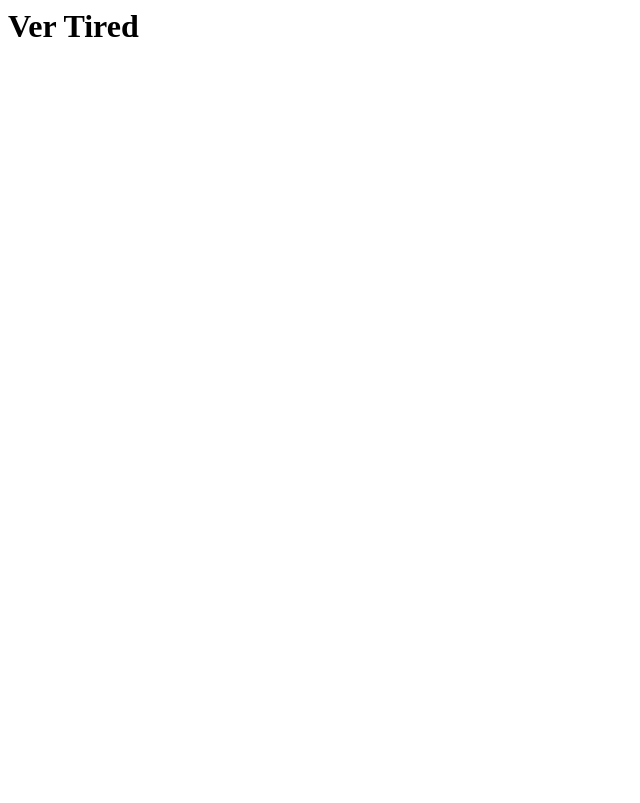
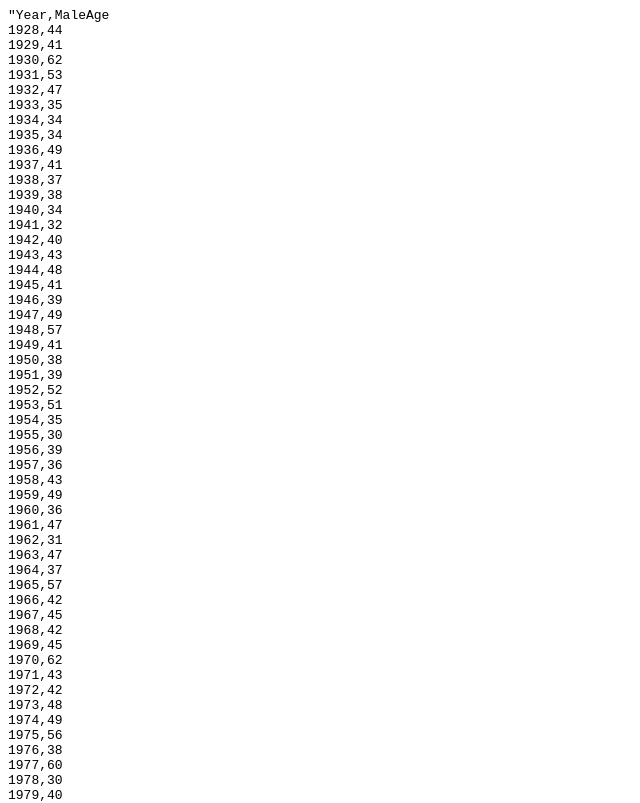
Before and after one commit to ChungoMungus/Testing, a plain HTML site: page index.html in a window 1280 px wide. Shown: the top 803 px of the page, without its empty margins (0-640 px from the left). Drawn offline with Linux system fonts and the light colour scheme.

Commit message:
IndexStuff

```diff
--- a/index.html
+++ b/index.html
@@ -1,12 +1,97 @@
 <html>
-    <head>
-        <meta cahrset=""UTF-8">
-        <meta name="viewport" content="width=device-width, initial-scale=1.0">
-        <title>
-            AHHHHHH
-        </title>
-    </head>
+    <head></head>
     <body>
-        <h1>Ver Tired</h1>
+        <pre style="word-wrap: break-word; white-space: pre-wrap;">
+"Year,MaleAge
+1928,44
+1929,41
+1930,62
+1931,53
+1932,47
+1933,35
+1934,34
+1935,34
+1936,49
+1937,41
+1938,37
+1939,38
+1940,34
+1941,32
+1942,40
+1943,43
+1944,48
+1945,41
+1946,39
+1947,49
+1948,57
+1949,41
+1950,38
+1951,39
+1952,52
+1953,51
+1954,35
+1955,30
+1956,39
+1957,36
+1958,43
+1959,49
+1960,36
+1961,47
+1962,31
+1963,47
+1964,37
+1965,57
+1966,42
+1967,45
+1968,42
+1969,45
+1970,62
+1971,43
+1972,42
+1973,48
+1974,49
+1975,56
+1976,38
+1977,60
+1978,30
+1979,40
+1980,42
+1981,37
+1982,76
+1983,39
+1984,53
+1985,45
+1986,36
+1987,62
+1988,43
+1989,51
+1990,32
+1991,42
+1992,54
+1993,52
+1994,37
+1995,38
+1996,32
+1997,45
+1998,60
+1999,46
+2000,40
+2001,36
+2002,47
+2003,29
+2004,43
+2005,37
+2006,38
+2007,45
+2008,50
+2009,48
+2010,60
+2011,50
+2012,39
+2013,55
+2014,44
+2015,33
+2016,41"
+  </pre>
     </body>
 </html>
```
